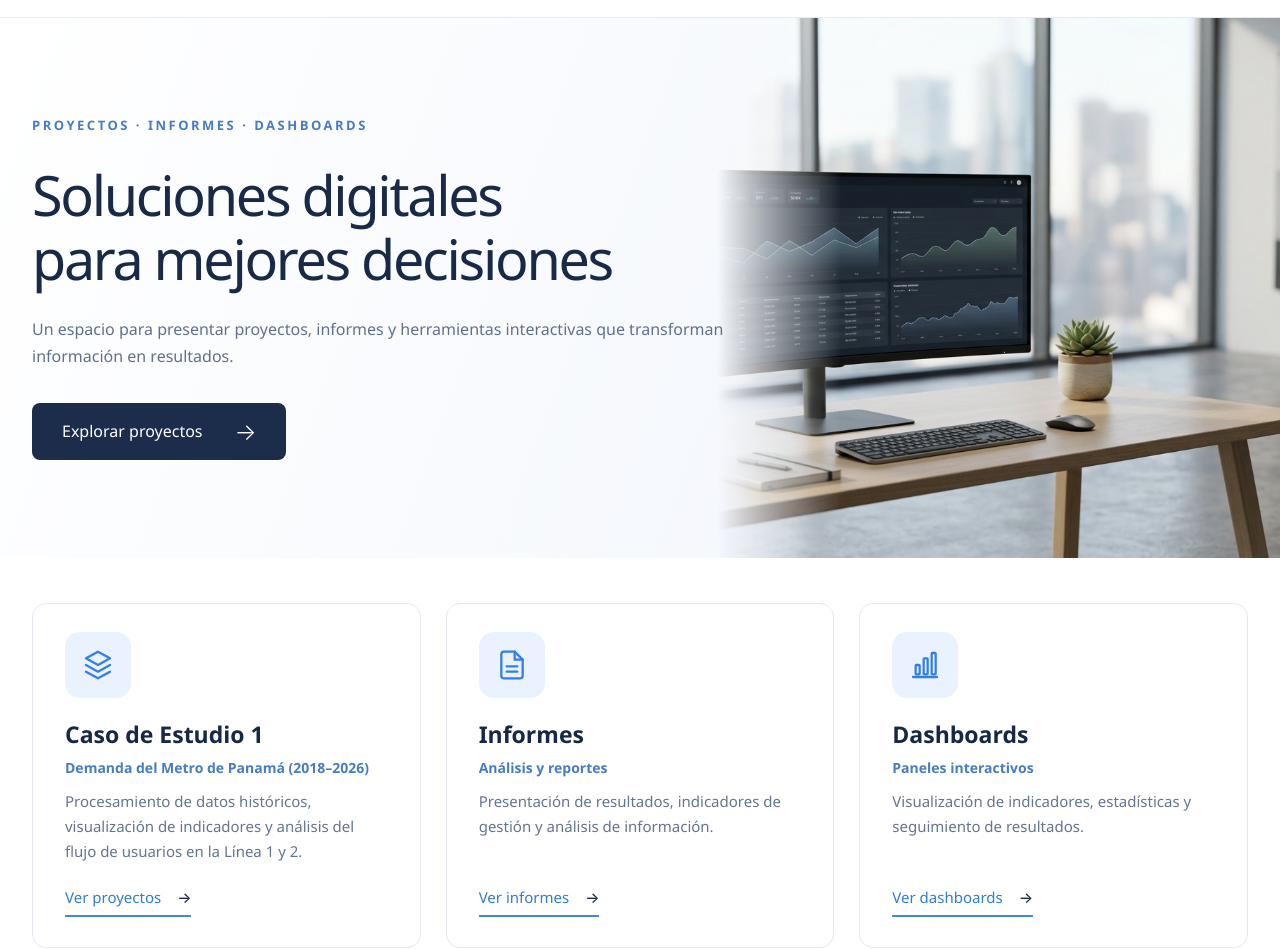
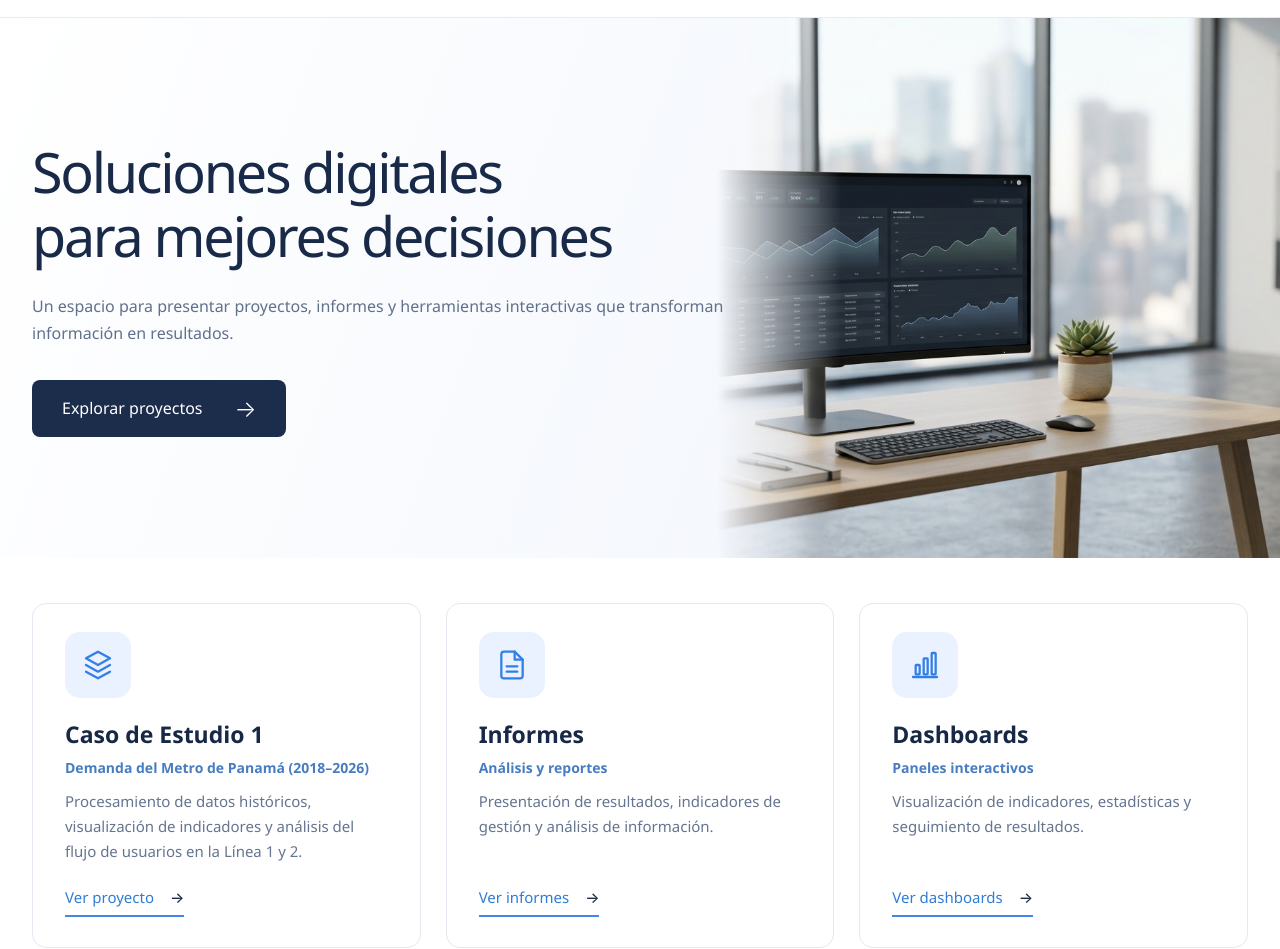
Before and after one commit to HaroldTrabajo-BI/Proyectos-BI, a React (Vite) app: page / in a window 1280 px wide. Shown: the part 71-1020 px from the top of the page. Built offline with nearby package versions, Linux system fonts and the light colour scheme.

Commit message:
Cambio titulo tarjeta 1 ETL

```diff
--- a/src/App.jsx
+++ b/src/App.jsx
@@ -19,7 +19,7 @@ const areas = [
     titulo: "Caso de Estudio 1",
     especialidad: "Demanda del Metro de Panamá (2018–2026)",
     descripcion: "Procesamiento de datos históricos, visualización de indicadores y análisis del flujo de usuarios en la Línea 1 y 2.",
-    enlace: "Ver proyectos",
+    enlace: "Ver proyecto",
     icono: "capas",
   },
   {
@@ -235,9 +235,6 @@ function Inicio() {
         <div className="contenedor presentacion-interior">
           <div className="presentacion-texto">
 
-            <p className="eyebrow">
-              PROYECTOS · INFORMES · DASHBOARDS
-            </p>
 
             <h1>
               Soluciones digitales
```
